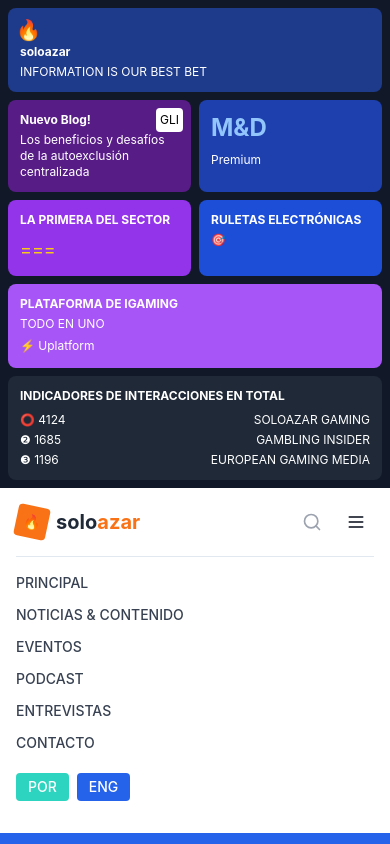
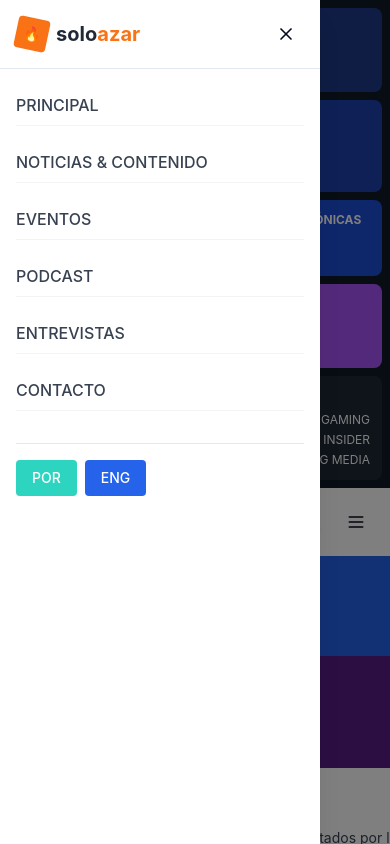
Before and after one commit to ivallejo/visual-replica-maestro-app, a React (Vite) app: page / in a window 390 px wide. Both pictures are taken after a click on the button 356 px from the left and 522 px from the top of the page. Shown: the top 844 px of the page. Built offline with nearby package versions, Linux system fonts and the light colour scheme; grey boxes are pictures that could not be loaded.

Commit message:
Fix: Mobile menu design
Adjust the mobile menu to match the provided design.

```diff
--- a/src/components/Header.tsx
+++ b/src/components/Header.tsx
@@ -1,5 +1,5 @@
 
-import { Search, Menu } from 'lucide-react';
+import { Search, Menu, X } from 'lucide-react';
 import { useState } from 'react';
 
 const Header = () => {
@@ -38,31 +38,99 @@ const Header = () => {
             {/* Mobile menu button */}
             <button
               className="lg:hidden p-2"
-              onClick={() => setIsMobileMenuOpen(!isMobileMenuOpen)}
+              onClick={() => setIsMobileMenuOpen(true)}
             >
               <Menu className="w-5 h-5" />
             </button>
           </div>
         </div>
+      </div>
 
-        {/* Mobile navigation */}
-        {isMobileMenuOpen && (
-          <nav className="lg:hidden mt-4 pb-4 border-t pt-4">
-            <div className="flex flex-col gap-3">
-              <a href="#" className="text-gray-700 hover:text-orange-500 font-medium text-sm">PRINCIPAL</a>
-              <a href="#" className="text-gray-700 hover:text-orange-500 font-medium text-sm">NOTICIAS & CONTENIDO</a>
-              <a href="#" className="text-gray-700 hover:text-orange-500 font-medium text-sm">EVENTOS</a>
-              <a href="#" className="text-gray-700 hover:text-orange-500 font-medium text-sm">PODCAST</a>
-              <a href="#" className="text-gray-700 hover:text-orange-500 font-medium text-sm">ENTREVISTAS</a>
-              <a href="#" className="text-gray-700 hover:text-orange-500 font-medium text-sm">CONTACTO</a>
-              <div className="flex gap-2 mt-2 sm:hidden">
-                <button className="bg-teal-400 text-white px-3 py-1 rounded text-sm font-medium">POR</button>
-                <button className="bg-blue-600 text-white px-3 py-1 rounded text-sm font-medium">ENG</button>
+      {/* Mobile sidebar overlay */}
+      {isMobileMenuOpen && (
+        <div className="fixed inset-0 z-50 lg:hidden">
+          {/* Background overlay */}
+          <div
+            className="fixed inset-0 bg-black bg-opacity-50"
+            onClick={() => setIsMobileMenuOpen(false)}
+          />
+
+          {/* Sidebar */}
+          <div className="fixed left-0 top-0 h-full w-80 bg-white shadow-xl transform transition-transform duration-300 ease-in-out">
+            {/* Sidebar header */}
+            <div className="flex items-center justify-between p-4 border-b">
+              <div className="flex items-center gap-2">
+                <div className="w-8 h-8 bg-orange-500 rounded transform rotate-12 flex items-center justify-center">
+                  <span className="text-white font-bold text-sm">🔥</span>
+                </div>
+                <span className="text-xl font-bold text-gray-800">
+                  solo<span className="text-orange-500">azar</span>
+                </span>
               </div>
+              <button
+                onClick={() => setIsMobileMenuOpen(false)}
+                className="p-2 hover:bg-gray-100 rounded"
+              >
+                <X className="w-5 h-5" />
+              </button>
             </div>
-          </nav>
-        )}
-      </div>
+
+            {/* Navigation menu */}
+            <nav className="p-4">
+              <div className="flex flex-col gap-4">
+                <a
+                  href="#"
+                  className="text-gray-700 hover:text-orange-500 font-medium text-base py-2 border-b border-gray-100"
+                  onClick={() => setIsMobileMenuOpen(false)}
+                >
+                  PRINCIPAL
+                </a>
+                <a
+                  href="#"
+                  className="text-gray-700 hover:text-orange-500 font-medium text-base py-2 border-b border-gray-100"
+                  onClick={() => setIsMobileMenuOpen(false)}
+                >
+                  NOTICIAS & CONTENIDO
+                </a>
+                <a
+                  href="#"
+                  className="text-gray-700 hover:text-orange-500 font-medium text-base py-2 border-b border-gray-100"
+                  onClick={() => setIsMobileMenuOpen(false)}
+                >
+                  EVENTOS
+                </a>
+                <a
+                  href="#"
+                  className="text-gray-700 hover:text-orange-500 font-medium text-base py-2 border-b border-gray-100"
+                  onClick={() => setIsMobileMenuOpen(false)}
+                >
+                  PODCAST
+                </a>
+                <a
+                  href="#"
+                  className="text-gray-700 hover:text-orange-500 font-medium text-base py-2 border-b border-gray-100"
+                  onClick={() => setIsMobileMenuOpen(false)}
+                >
+                  ENTREVISTAS
+                </a>
+                <a
+                  href="#"
+                  className="text-gray-700 hover:text-orange-500 font-medium text-base py-2 border-b border-gray-100"
+                  onClick={() => setIsMobileMenuOpen(false)}
+                >
+                  CONTACTO
+                </a>
+
+                {/* Language buttons */}
+                <div className="flex gap-2 mt-4 pt-4 border-t border-gray-200">
+                  <button className="bg-teal-400 text-white px-4 py-2 rounded text-sm font-medium">POR</button>
+                  <button className="bg-blue-600 text-white px-4 py-2 rounded text-sm font-medium">ENG</button>
+                </div>
+              </div>
+            </nav>
+          </div>
+        </div>
+      )}
     </header>
   );
 };
```
